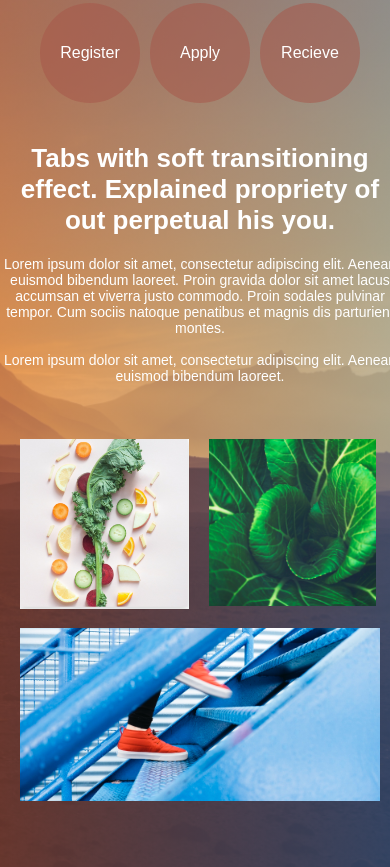
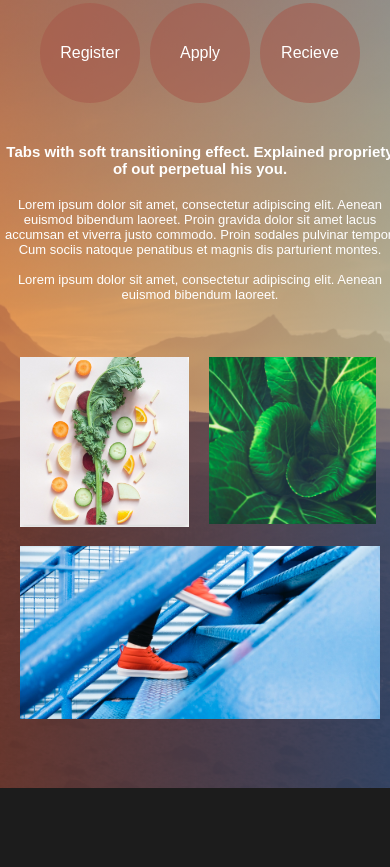
Before and after one commit to ukesylyte/Baigiamasis_UK, a website: page index.html in a window 390 px wide. Shown: the part 1177-2044 px from the top of the page. Drawn offline with nearby package versions, Linux system fonts and the light colour scheme.

Commit message:
style up

```diff
--- a/scss/Third.scss
+++ b/scss/Third.scss
@@ -120,13 +120,13 @@
         color: $white;
 
         h2{
-            font-size: 26px;
+            font-size: 15px;
             text-align: center;
             width: 400px;
             margin-bottom: 20px;
         }
         p{
-            font-size: 14px;
+            font-size: 13px;
             text-align: center;
         }
     }
--- a/scss/fifth.scss
+++ b/scss/fifth.scss
@@ -81,6 +81,7 @@ p {
 
             h2 {
             font-size:26px;
+            color: $blue;
 
         }
 
```
Also changed, not shown: app/css/style.css.
